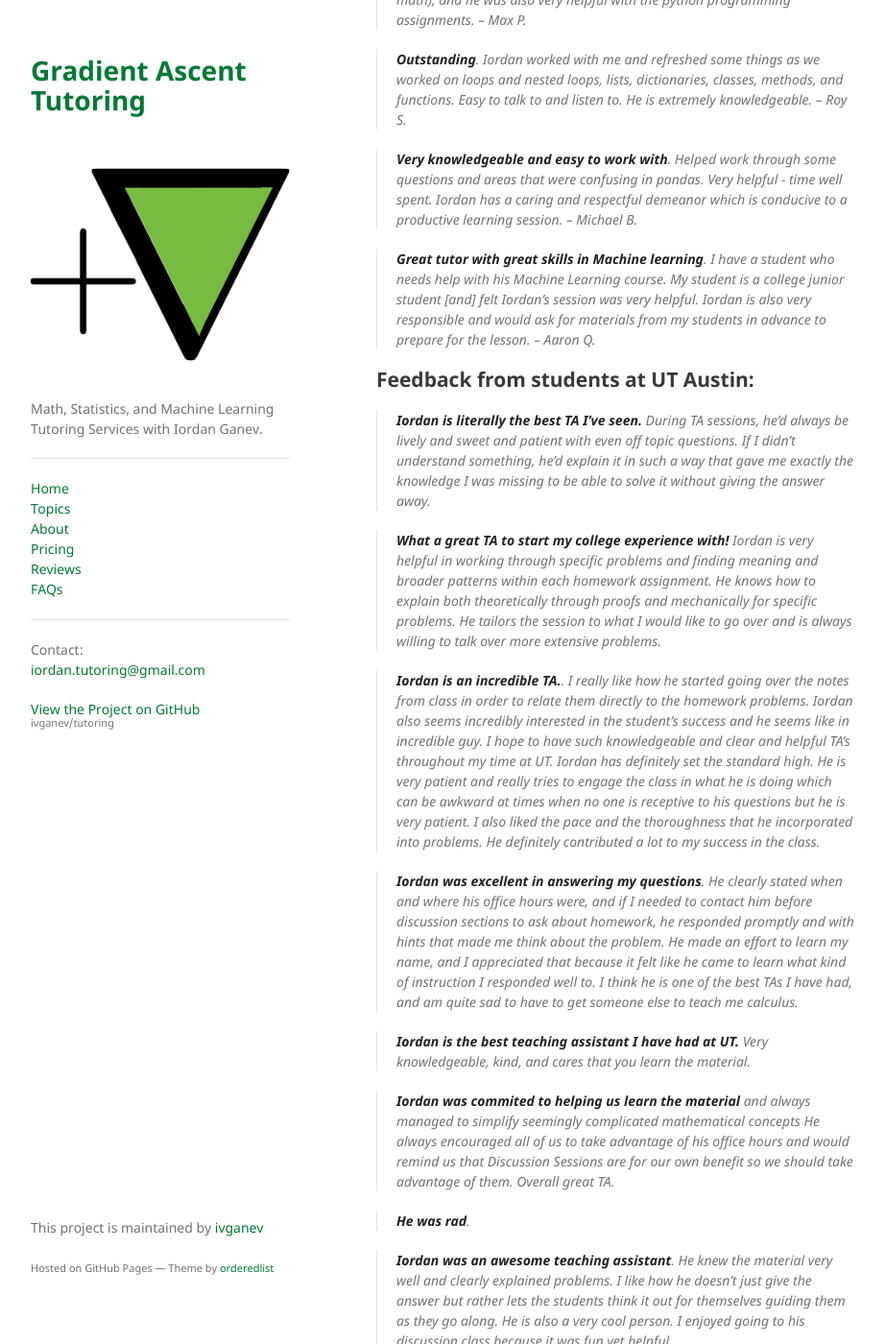
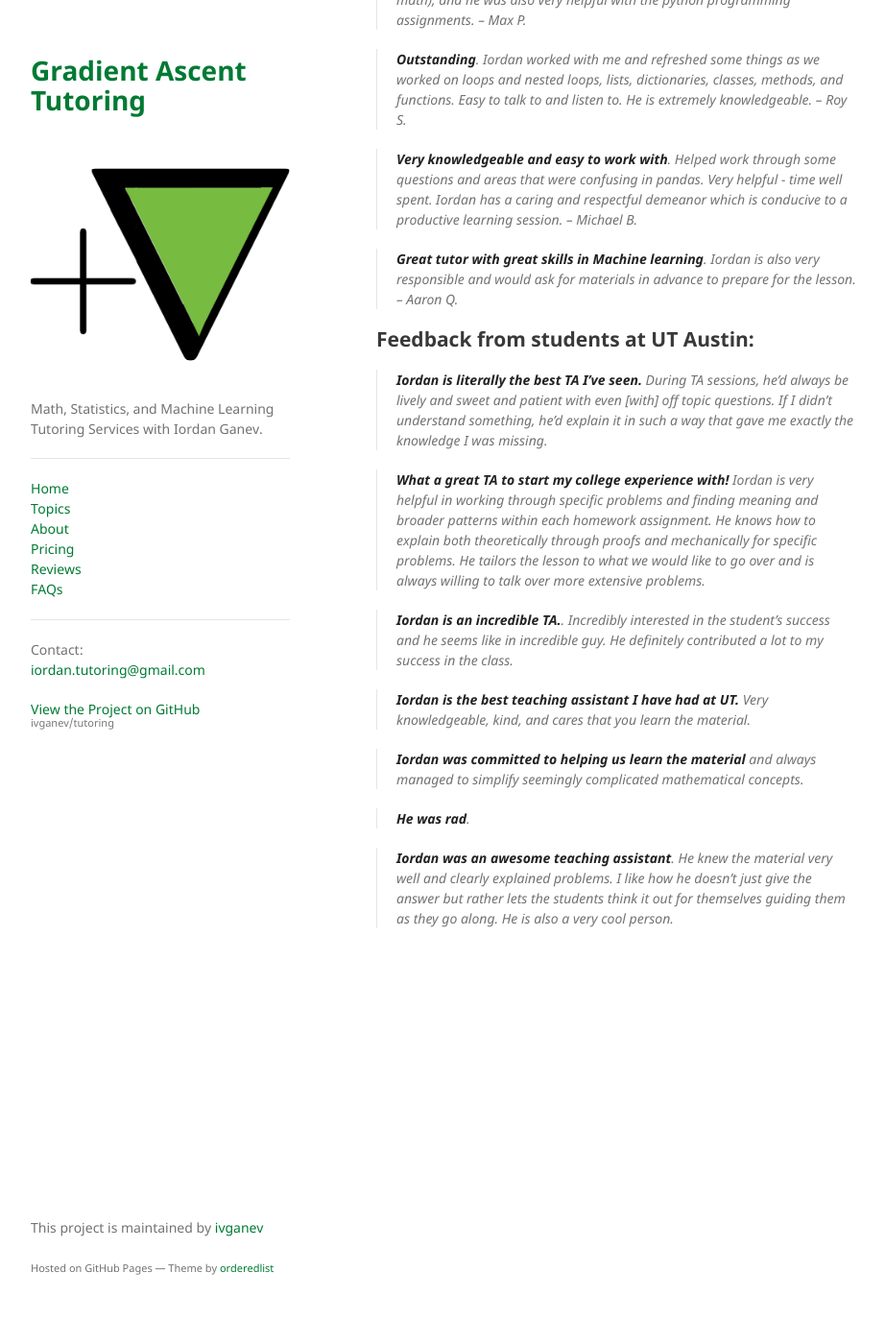
Before and after one commit to ivganev/tutoring, a Jekyll site: the page built from reviews.md, in a window 1280 px wide and 1400 px high, scrolled down 226 px. Shown: the whole window at 96% size, without its empty margins (178-1100 px from the left). Built offline with Jekyll 4.4.1, drawn with Linux system fonts in a browser that asks for light colours.

Commit message:
relatively minor stylistic edits to content of pages

```diff
--- a/reviews.md
+++ b/reviews.md
@@ -20,29 +20,30 @@ Iordan worked with me and refreshed some things as we worked on loops and nested
 Helped work through some questions and areas that were confusing in pandas. Very helpful - time well spent. Iordan has a caring and respectful demeanor which is conducive to a productive learning session.
 -- Michael B.
 
-> **Great tutor with great skills in Machine learning**.
-I have a student who needs help with his Machine Learning course. My student is a college junior student [and] felt Iordan's session was very helpful. Iordan is also very responsible and would ask for materials from my students in advance to prepare for the lesson.
+> **Great tutor with great skills in Machine learning**. Iordan is also very responsible and would ask for materials in advance to prepare for the lesson.
 -- Aaron Q.
 
 ## Feedback from students at UT Austin:
 
->**Iordan is literally the best TA I've seen.** During TA sessions, he'd always be lively and sweet and patient with even off topic questions. If I didn't understand something, he'd explain it in such a way that gave me exactly the knowledge I was missing to be able to solve it without giving the answer away.
+>**Iordan is literally the best TA I've seen.** During TA sessions, he'd always be lively and sweet and patient with even [with] off topic questions. If I didn't understand something, he'd explain it in such a way that gave me exactly the knowledge I was missing.
 
->**What a great TA to start my college experience with!** Iordan is very helpful in working through specific problems and finding meaning and broader patterns within each homework assignment. He knows how to explain both theoretically through proofs and mechanically for specific problems. He tailors the session to what I would like to go over and is always willing to talk over more extensive problems.
+>**What a great TA to start my college experience with!** Iordan is very helpful in working through specific problems and finding meaning and broader patterns within each homework assignment. He knows how to explain both theoretically through proofs and mechanically for specific problems. He tailors the lesson to what we would like to go over and is always willing to talk over more extensive problems.
 
->**Iordan is an incredible TA.**. I really like how he started going over the notes from class in order to relate them directly to the homework problems. Iordan also seems incredibly interested in the student's success and he seems like in incredible guy. I hope to have such knowledgeable and clear and helpful TA's throughout my time at UT. Iordan has definitely set the standard high. He is very patient and really tries to engage the class in what he is doing which can be awkward at times when no one is receptive to his questions but he is very patient. I also liked the pace and the thoroughness that he incorporated into problems. He definitely contributed a lot to my success in the class.
+>**Iordan is an incredible TA.**. Incredibly interested in the student's success and he seems like in incredible guy. He definitely contributed a lot to my success in the class.
 
->**Iordan was excellent in answering my questions**. He clearly stated when and where his office hours were, and if I needed to contact him before discussion sections to ask about homework, he responded promptly and with hints that made me think about the problem. He made an effort to learn my name, and I appreciated that because it felt like he came to learn what kind of instruction I responded well to. I think he is one of the best TAs I have had, and am quite sad to have to get someone else to teach me calculus.
+<!-- >**Iordan was excellent in answering my questions**. He clearly stated when and where his office hours were, and if I needed to contact him before discussion sections to ask about homework, he responded promptly and with hints that made me think about the problem. He made an effort to learn my name, and I appreciated that because it felt like he came to learn what kind of instruction I responded well to. I think he is one of the best TAs I have had, and am quite sad to have to get someone else to teach me calculus. -->
 
 >**Iordan is the best teaching assistant I have had at UT.** Very knowledgeable, kind, and cares that you learn the material.
 
 
->**Iordan was commited to helping us learn the material** and always managed to simplify seemingly complicated mathematical concepts He always encouraged all of us to take advantage of his office hours and would remind us that Discussion Sessions are for our own benefit so we should take advantage of them. Overall great TA.
+>**Iordan was committed to helping us learn the material** and always managed to simplify seemingly complicated mathematical concepts.
+
+<!-- He always encouraged all of us to take advantage of his office hours and would remind us that Discussion Sessions are for our own benefit so we should take advantage of them. Overall great TA. -->
 
 
 >**He was rad**.
 
->**Iordan was an awesome teaching assistant**. He knew the material very well and clearly explained problems. I like how he doesn't just give the answer but rather lets the students think it out for themselves guiding them as they go along. He is also a very cool person. I enjoyed going to his discussion class because it was fun yet helpful.
+>**Iordan was an awesome teaching assistant**. He knew the material very well and clearly explained problems. I like how he doesn't just give the answer but rather lets the students think it out for themselves guiding them as they go along. He is also a very cool person.
 
 
 
--- a/topics.md
+++ b/topics.md
@@ -7,7 +7,7 @@ permalink: /topics
 
 ## Topics
 
-Here is a list of topics I commonly tutor. If you're interested in a topic that is not on this list but may be related, just ask!
+Here is a list of topics I commonly tutor. Looking for a topic not on this list? Ask me about it at <iordan.tutoring@gmail.com>.
 
 ### Mathematics
 <ul>
```
Also changed, not shown: other parts of topics.md (+2 -1 lines), faqs.md (+9 -0 lines), index.md (+5 -4 lines), pricing.md (+6 -2 lines).
